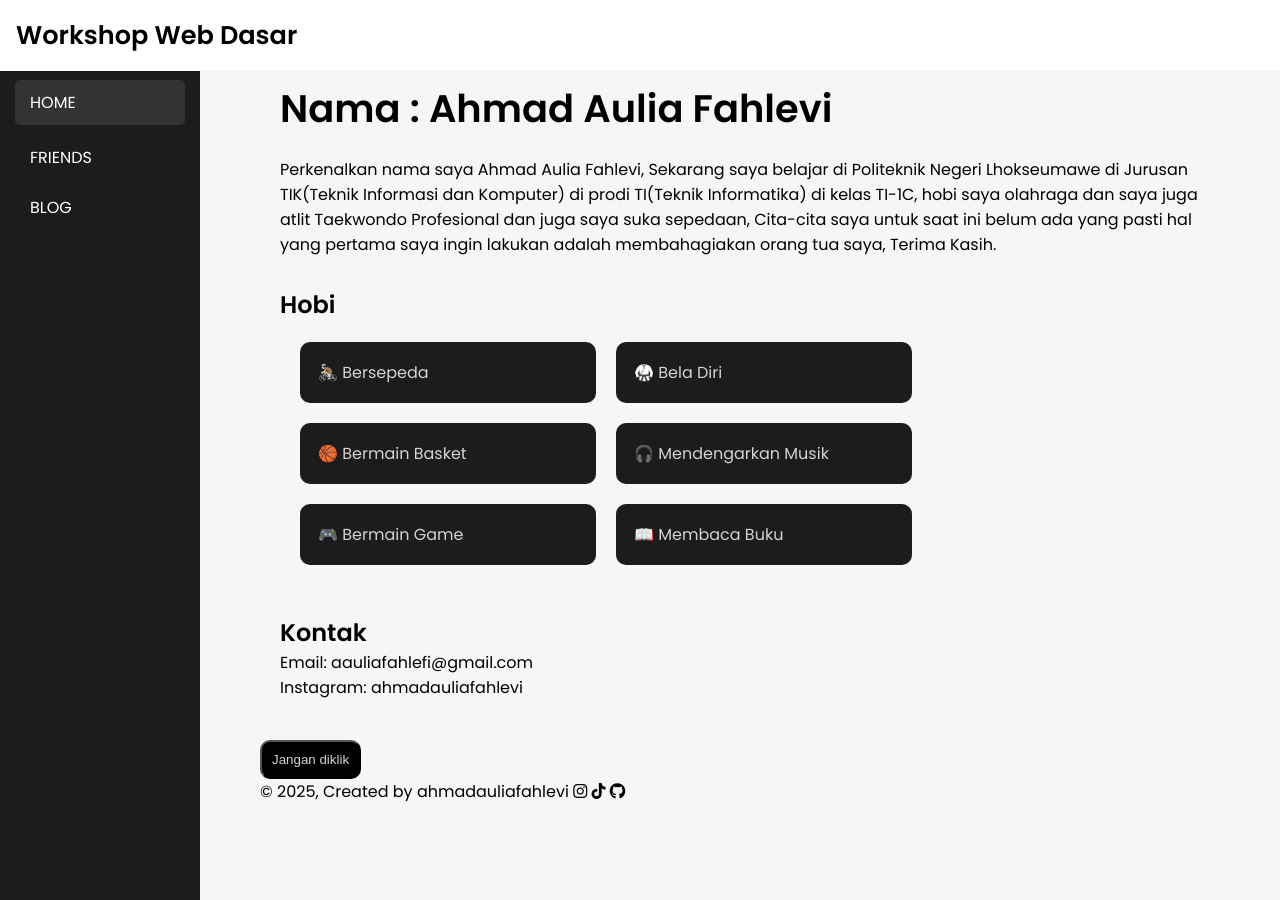
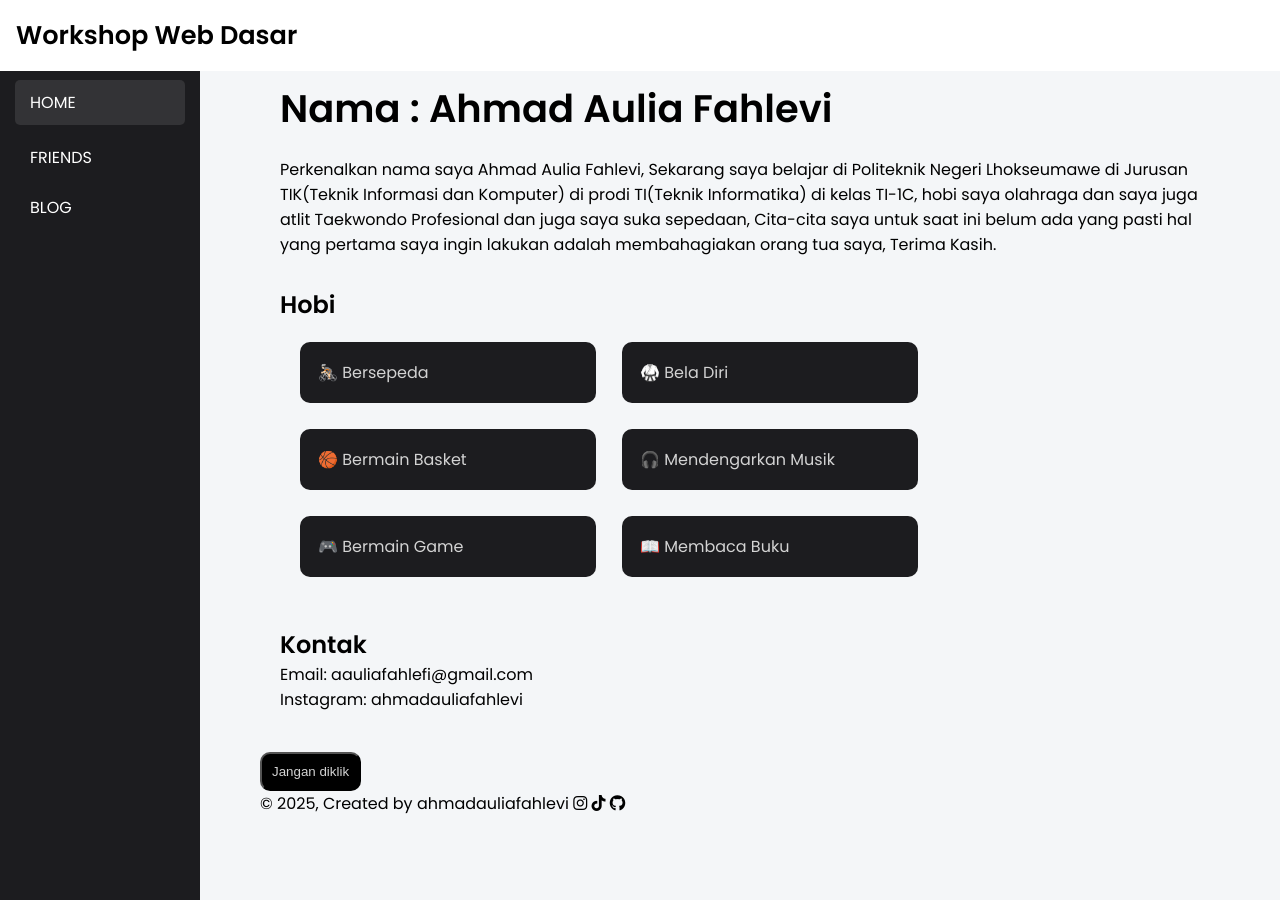
Before and after one commit to lepii1/lepii1.github.io, a Jekyll site: the page built from index.html, in a window 1280 px wide. Built offline with Jekyll 4.4.1, drawn with Linux system fonts in a browser that asks for light colours.

Commit message:
initial commit

```diff
--- a/_sass/edit.scss
+++ b/_sass/edit.scss
@@ -112,6 +112,16 @@ button {
     padding: 10px;
 }
 
+.hobbies {
+    list-style-type: none;
+    // width: 25%;
+    display: flex;
+    flex-wrap: wrap;
+    gap: 6px;
+    padding: 0;
+    margin: 20px 0;
+}
+
 .hobbies a {
     display: grid;
     grid-template-columns: repeat(auto-fit, minmax(260px, 1fr));
@@ -120,21 +130,16 @@ button {
     margin-bottom: 20px;
 }
 
-.hobbies {
-    list-style-type: none;
-    display: flex;
-    flex-wrap: wrap;
-    padding: 0;
-    margin: 20px 0;
-}
 .hobbies li a {
     background-color: var(--card);
     padding: 18px;
     border-radius: 10px;
     color: lightgray;
     font-weight: 500;
+    // display: inline-block;
+    transition: transform 0.2s;
+    text-decoration: none;
 }
-
 .hobbies li a:hover{
     transform: translateY(-5px);
 }
```
